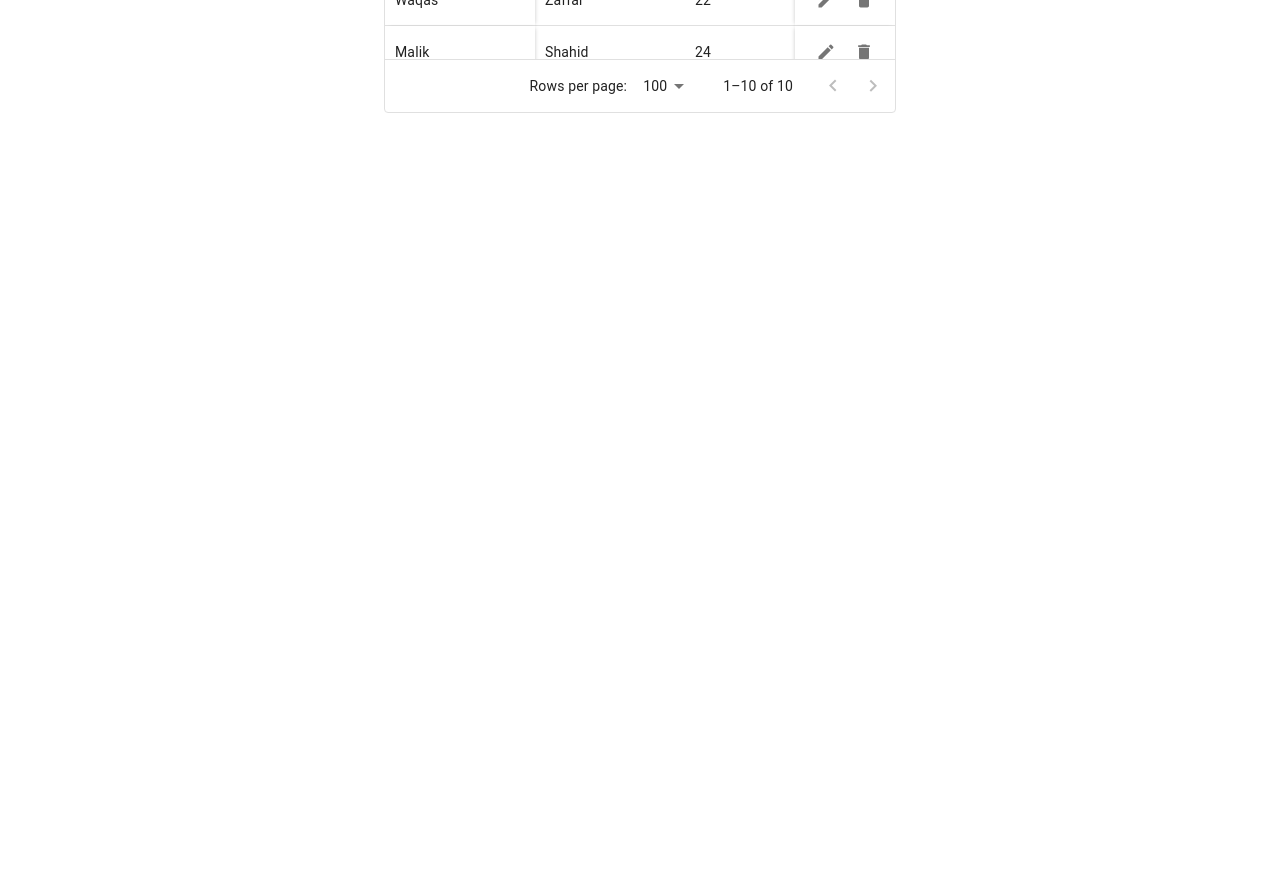
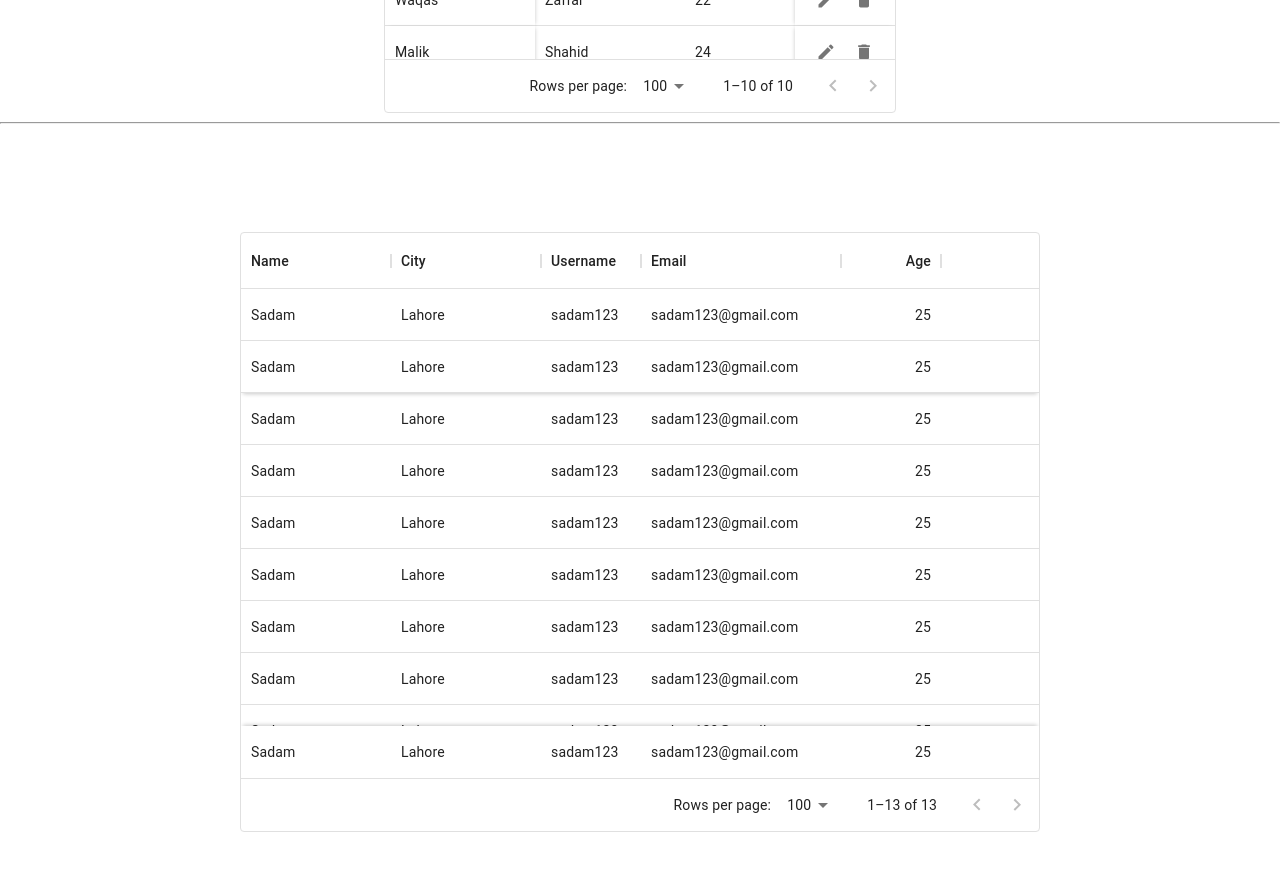
Before and after one commit to ZeeshiDeveloper/Material-UI-V5-for-Designing-in-React, a React (Create React App) app: page / in a window 1280 px wide. Shown: the part 7120-7990 px from the top of the page. Before the commit the page ends 7234 px from the top, so only its background shows below. Built offline with nearby package versions, Linux system fonts and the light colour scheme.

Commit message:
Create and Update row pinning Component.

```diff
--- a/src/App.js
+++ b/src/App.js
@@ -22,6 +22,7 @@ import BackDrop from './components/BackDrop';
 import Links from './components/Links';
 import CheckBox from './components/CheckBox';
 import DataGridComp from './components/DataGridComp';
+import RowPinnigComp from './components/RowPinnigComp';
 
 function App() {
 
@@ -157,6 +158,8 @@ function App() {
       <CheckBox/>
       <hr />
       <DataGridComp/>
+      <hr />
+      <RowPinnigComp/>
     </div>
   );
 }
--- /dev/null
+++ b/src/components/RowPinnigComp.js
@@ -0,0 +1,63 @@
+import * as React from 'react';
+import { DataGrid  } from '@mui/x-data-grid';
+import { Box } from '@mui/material'
+
+
+const rows = [
+    {id:1,name: 'Sadam', city: 'Lahore',username:"sadam123",email:"sadam123@gmail.com",age:25},
+    {id:2,name: 'Sadam', city: 'Lahore',username:"sadam123",email:"sadam123@gmail.com",age:25},
+    {id:3,name: 'Sadam', city: 'Lahore',username:"sadam123",email:"sadam123@gmail.com",age:25},
+    {id:4,name: 'Sadam', city: 'Lahore',username:"sadam123",email:"sadam123@gmail.com",age:25},
+    {id:5,name: 'Sadam', city: 'Lahore',username:"sadam123",email:"sadam123@gmail.com",age:25},
+    {id:6,name: 'Sadam', city: 'Lahore',username:"sadam123",email:"sadam123@gmail.com",age:25},
+    {id:7,name: 'Sadam', city: 'Lahore',username:"sadam123",email:"sadam123@gmail.com",age:25},
+    {id:8,name: 'Sadam', city: 'Lahore',username:"sadam123",email:"sadam123@gmail.com",age:25},
+    {id:9,name: 'Sadam', city: 'Lahore',username:"sadam123",email:"sadam123@gmail.com",age:25},
+    {id:10,name: 'Sadam', city: 'Lahore',username:"sadam123",email:"sadam123@gmail.com",age:25},
+    {id:11,name: 'Sadam', city: 'Lahore',username:"sadam123",email:"sadam123@gmail.com",age:25},
+    {id:12,name: 'Sadam', city: 'Lahore',username:"sadam123",email:"sadam123@gmail.com",age:25},
+    {id:13,name: 'Sadam', city: 'Lahore',username:"sadam123",email:"sadam123@gmail.com",age:25},
+  ];
+
+  const columns = [
+    { field: 'name', headerName: 'Name', width: 150 },
+    { field: 'city', headerName: 'City', width: 150 },
+    { field: 'username', headerName: 'Username' },
+    { field: 'email', headerName: 'Email', width: 200 },
+    { field: 'age', type: 'number', headerName: 'Age' },
+  ];
+
+const RowPinnigComp = () => {
+  return (
+    <Box sx={{ height: 600, width: '800px', marginLeft:"auto", marginRight:"auto", p:"100px"}}>
+       <DataGrid rows={rows} columns={columns} sx={{
+        "& .MuiDataGrid-row":{
+                        "&:nth-of-type(1)":{
+                            position: "sticky",
+                            backgroundColor: "rgb(255, 255, 255)",
+                            top: "0px",
+                            boxShadow: "rgb(0 0 0 / 21%) 0px 3px 4px -2px",
+                            zIndex:3,
+                        },
+                        "&:nth-of-type(2)":{
+                            position: "sticky",
+                            backgroundColor: "rgb(255, 255, 255)",
+                            top: "52px",
+                            boxShadow: "rgb(0 0 0 / 21%) 0px 3px 4px -2px",
+                            zIndex:3,
+                        },
+                        "&:last-child":{
+                            position: "sticky",
+                            backgroundColor: "rgb(255, 255, 255)",
+                            bottom: "0px",
+                            boxShadow: "rgb(0 0 0 / 21%) 0px 3px 4px -2px",
+                            zIndex:3,
+                            boxShadow: "rgb(0 0 0 / 21%) 0px -3px 4px -2px"
+                        },
+                    }
+       }}/>
+    </Box>
+  )
+}
+
+export default RowPinnigComp
```
